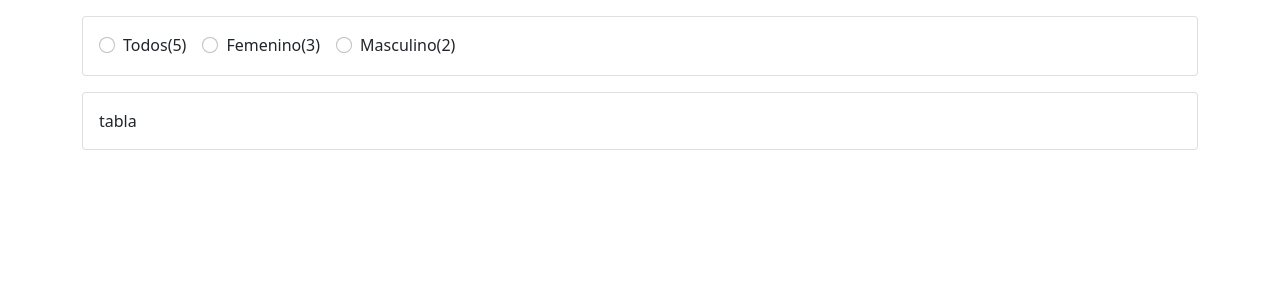
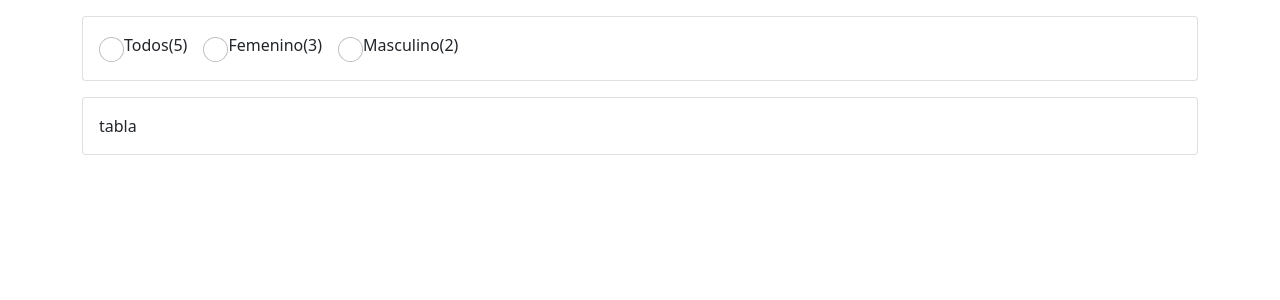
Before and after one commit to Daniel151505/Aplicacion-Lista-de-Empleados, an Angular app in the folder Aplicacion-Lista-de-Empleados/: page / in a window 1280 px wide. Shown: the top 300 px of the page. Built offline with nearby package versions, Linux system fonts and the light colour scheme.

Commit message:
Agregando Estilos Input

```diff
--- a/Aplicacion-Lista-de-Empleados/src/app/components/empleado-lista/empleado-lista.component.css
+++ b/Aplicacion-Lista-de-Empleados/src/app/components/empleado-lista/empleado-lista.component.css
@@ -0,0 +1,4 @@
+input[type = radio] {
+    width: 25px;
+    height: 25px;
+}
```
